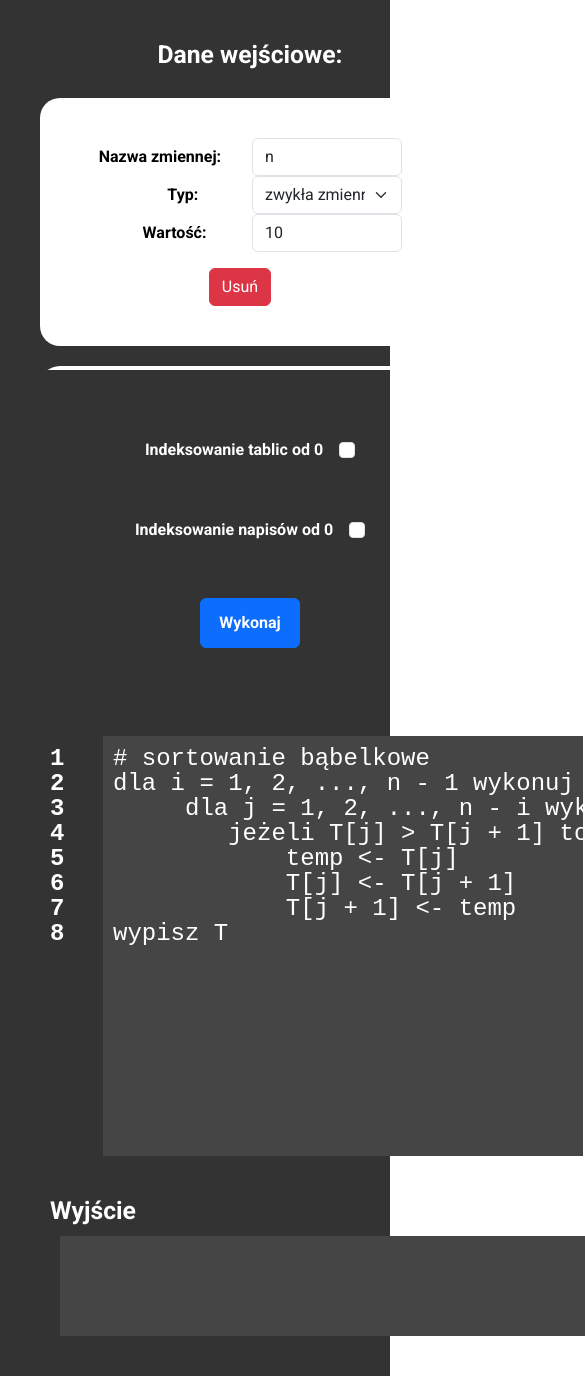
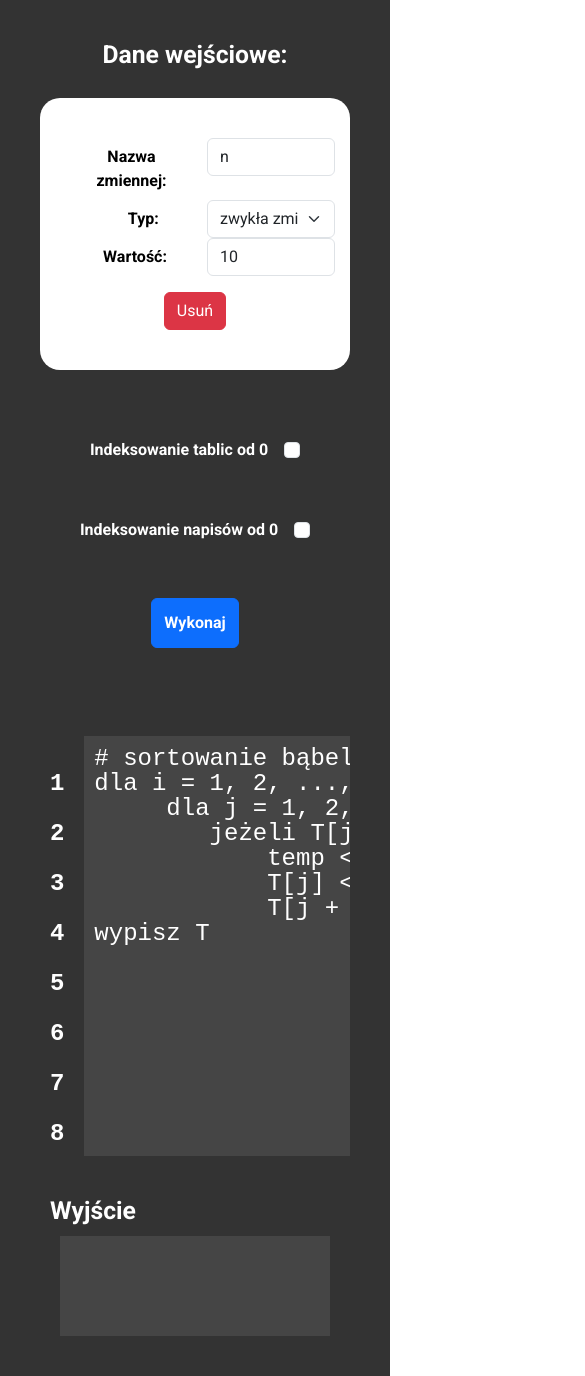
Before and after one commit to DallogFheir/pseudokoder-web, a React (Create React App) app: page / in a window 390 px wide. Shown: the top 1376 px of the page, 585 px wide, since content can reach past the window. Built offline with nearby package versions, Linux system fonts and the light colour scheme.

Commit message:
made it more responsive

```diff
--- a/src/App.css
+++ b/src/App.css
@@ -11,6 +11,7 @@
 .container-side {
   display: flex;
   flex-direction: column;
+  max-width: 100%;
 }
 
 .container-misc {
@@ -18,7 +19,7 @@
 }
 
 .btn-execute {
-  width: 100px;
+  max-width: 100px;
   height: 50px;
 }
 
--- a/src/components/CodeEditor.css
+++ b/src/components/CodeEditor.css
@@ -2,6 +2,7 @@
   display: flex;
   padding: 40px;
   max-height: 500px;
+  max-width: 100%;
   overflow-y: hidden;
   font-family: "Courier New", Courier, monospace;
 }
@@ -37,6 +38,7 @@
 
 @media screen and (max-width: 920px) {
   .editor-textarea {
-    width: 20em;
+    max-width: 20em;
+    position: static;
   }
 }
--- a/src/components/CodeEditor.js
+++ b/src/components/CodeEditor.js
@@ -29,10 +29,9 @@ function CodeEditor({ code, setCode }) {
         cols="5"
         readOnly
         value={[...Array(numberOfLines).keys()]
-          .map((number) => number + 1)
+          .map((number) => String(number + 1).padStart(3))
           .join("\n")}
-        onScroll={sync}
-      ></textarea>
+        onScroll={sync}></textarea>
       <textarea
         className="editor-textarea"
         ref={editorTextArea}
@@ -58,8 +57,7 @@ function CodeEditor({ code, setCode }) {
             e.preventDefault();
           }
         }}
-        onScroll={sync}
-      ></textarea>
+        onScroll={sync}></textarea>
     </div>
   );
 }
--- a/src/components/Variable.css
+++ b/src/components/Variable.css
@@ -1,7 +1,7 @@
 .variable {
   margin: 20px;
   padding: 40px;
-  width: 400px;
+  max-width: 400px;
   display: flex;
   flex-direction: column;
   justify-content: center;
@@ -12,5 +12,5 @@
 }
 
 .variable-form-control {
-  width: 150px;
+  width: 8em;
 }
--- a/src/components/Variables.css
+++ b/src/components/Variables.css
@@ -1,7 +1,7 @@
 .container-variables {
   margin: 20px auto;
   padding: 20px;
-  width: 500px;
+  max-width: 500px;
   height: 350px;
   text-align: center;
   overflow-y: hidden;
```
